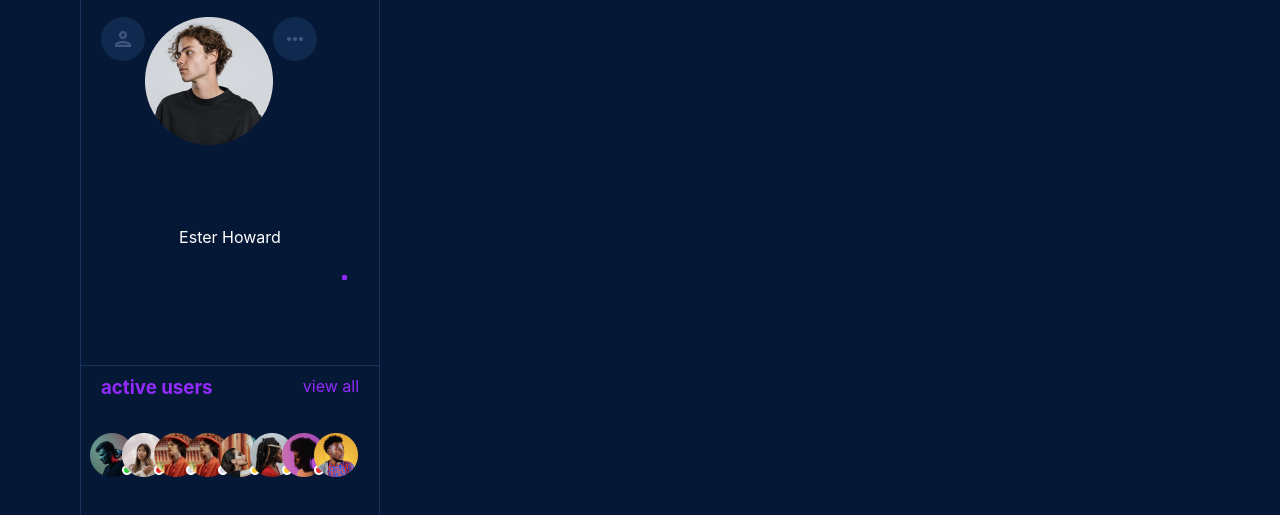
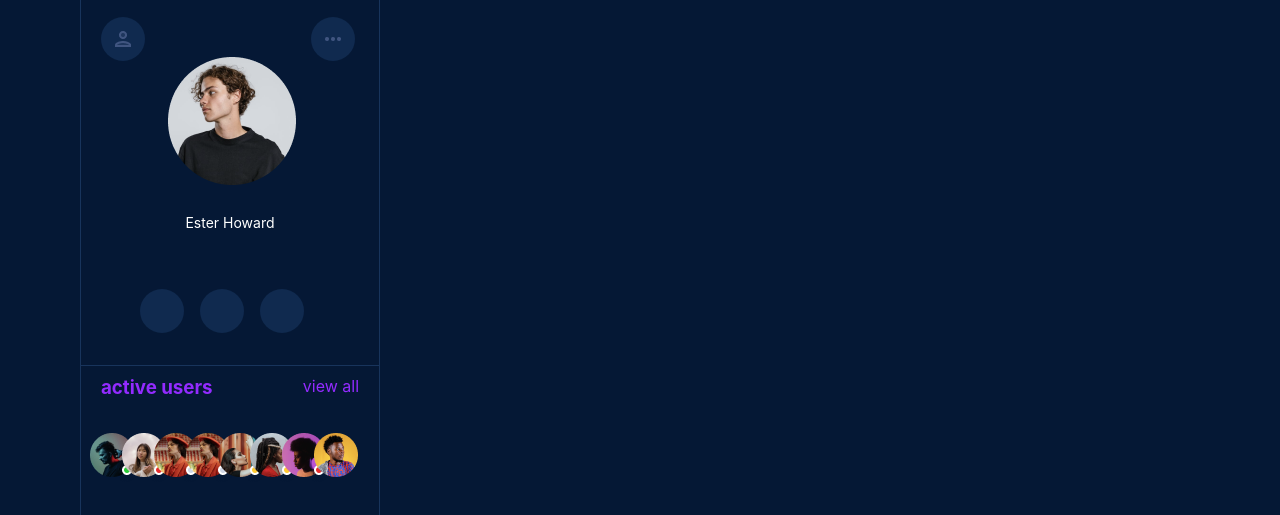
Before and after one commit to elite-coder-5150/one-design-system, a website: page messenger.html in a window 1280 px wide. Shown: the part 93-608 px from the top of the page. Drawn offline with Linux system fonts and the light colour scheme.

Commit message:
compiled styles

```diff
--- a/css/style.css
+++ b/css/style.css
@@ -737,43 +737,36 @@ body.modal-popup {
   color: #fff;
   font-size: 1.5rem;
 }
+.profile .avatar {
+  margin: 40px 15px 0 23px;
+}
 .profile .social {
   display: flex;
   justify-content: center;
   align-items: center;
   margin-bottom: 20px;
+  list-style: none;
+  padding: 0;
+  margin: 0;
+  margin: 0 auto;
+  text-align: center;
 }
-.profile .social .social-icon {
-  width: 24px;
-  height: 24px;
-  margin: 0 10px;
-  display: flex;
-  justify-content: center;
-  align-items: center;
-  color: #932BFF;
-  font-size: 1.5rem;
+.profile .social li {
+  width: 2.75em;
+  height: 2.75em;
+  background: #102A4F;
+  text-align: center;
+  line-height: 60px;
+  border-radius: 22px;
+  margin-right: 16px;
 }
 .profile .user-name {
-  font-size: 1em;
+  font-size: 0.875em;
   margin-bottom: 20px;
   width: 100%;
   text-transform: capitalize;
   text-align: center;
   color: #fff;
-}
-.profile .bio {
-  font-size: 1rem;
-  margin-bottom: 20px;
-}
-.profile .btn {
-  width: 100%;
-  height: 40px;
-  border-radius: 20px;
-  background-color: #932BFF;
-  color: #fff;
-  font-size: 1rem;
-  font-weight: 600;
-  margin-bottom: 20px;
 }
 
 .notify {
--- a/messenger.html
+++ b/messenger.html
@@ -46,7 +46,8 @@
                         <div class="add-icon-sm"></div>
                     </div>
                 </li>
-            </ul>
+            </ul> <!----- end of .app-bar ----->
+
             <aside class="left-sidebar">
                 <div class="profile">
                     <div class="icon-bg">
```
